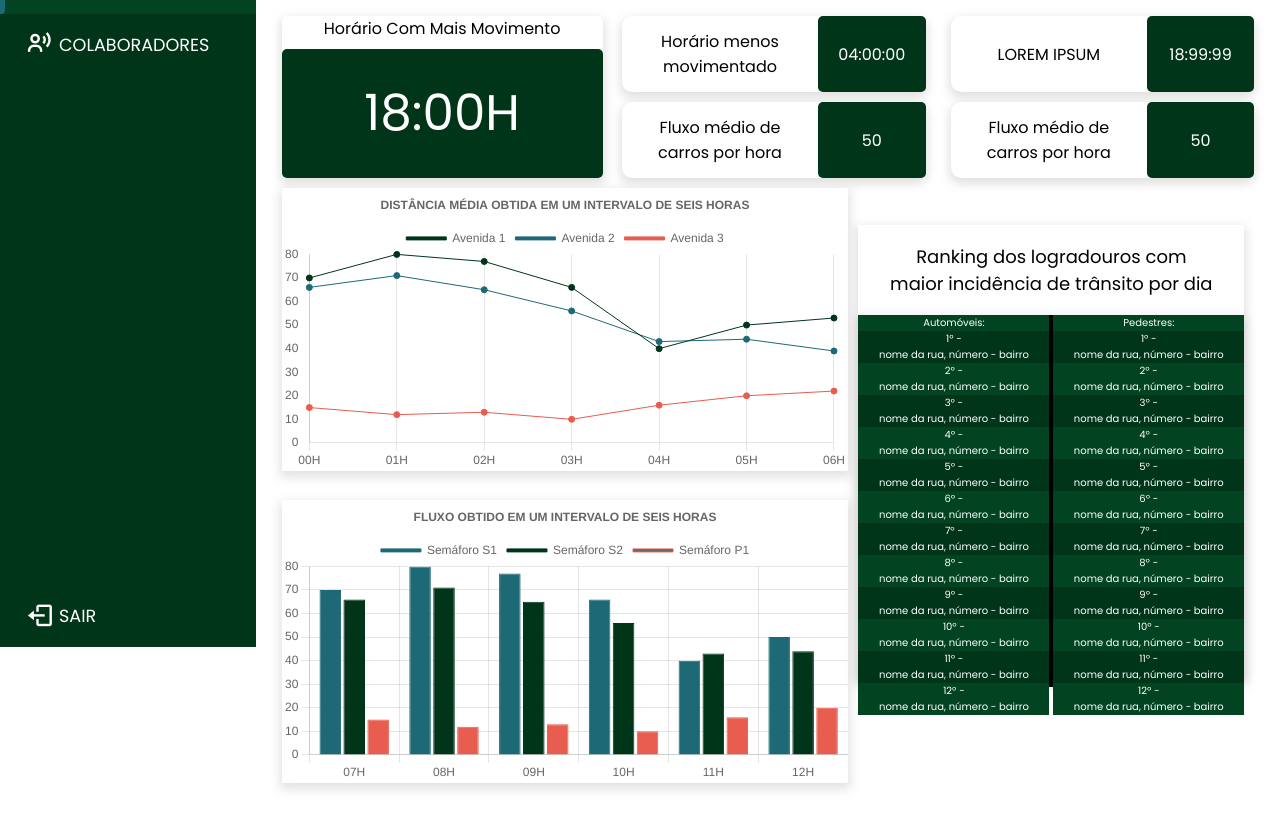
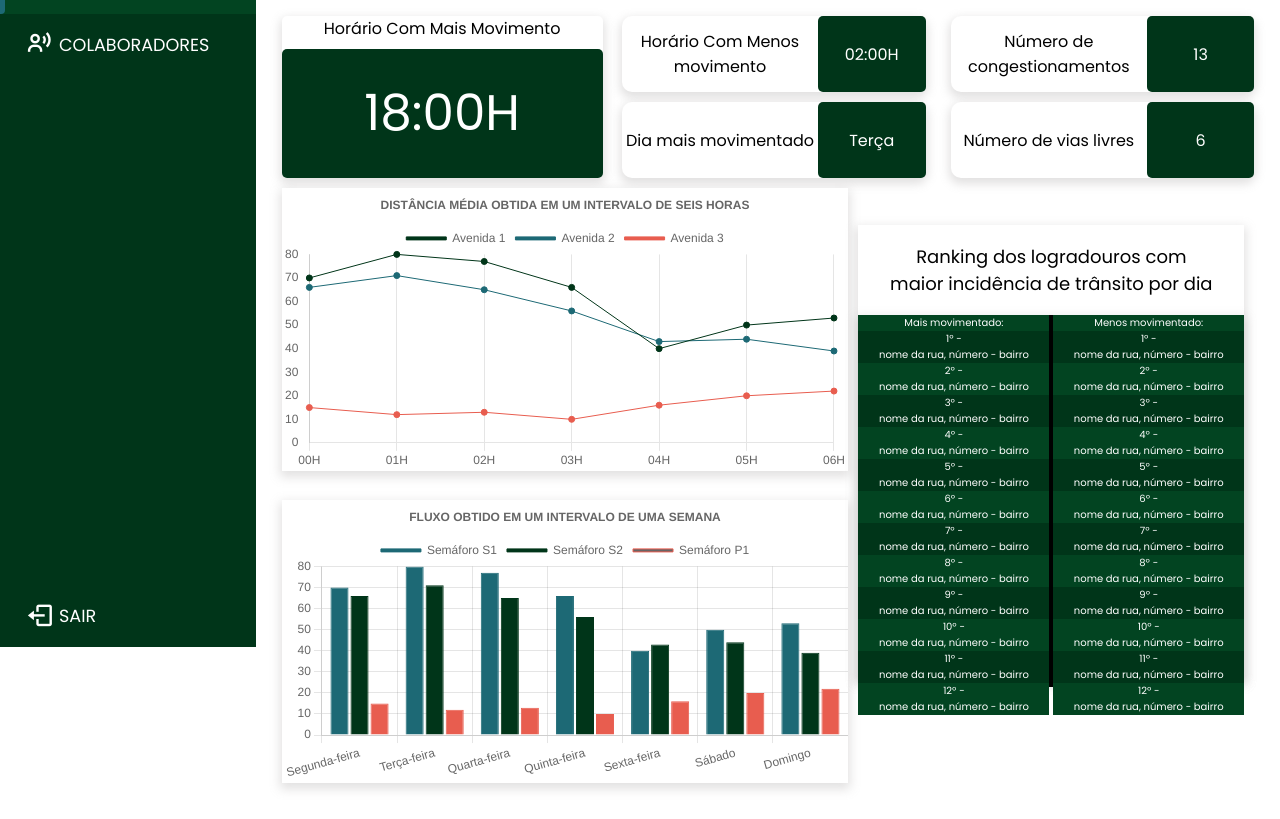
Before and after one commit to Carvalho003/sinal_verde, a plain HTML site: page App/cliente/dashboard.html in a window 1280 px wide. Shown: the part 153-972 px from the top of the page. Drawn offline with nearby package versions, Linux system fonts and the light colour scheme.

Commit message:
Adição da formulação final da dashboard e alteração do texto do card da equipe

```diff
--- a/App/cliente/dashboard.html
+++ b/App/cliente/dashboard.html
@@ -99,21 +99,21 @@
                                 <div class="kpi-item" id="parte_superior_meio">
                                     <div class="box-kpi" id="horario_mais_movimentado2">
                                         <div class="texto_explicativo caso2">
-                                            Horário menos movimentado
+                                            Horário Com Menos movimento
                                         </div>
                                         <div id="caixaPequena">
                                             <div class="valor_hmais2">
-                                                04:00:00
+                                                02:00H
                                             </div>
                                         </div>
                                     </div>
                                     <div class="box-kpi" id="fluxo_medio">
                                         <div class="texto_explicativo caso2">
-                                            Fluxo médio de <br>carros por hora
+                                            Dia mais movimentado
                                         </div>
                                         <div id="caixaPequena" class="fluxo">
                                             <div class="valor_hmais2">
-                                                50
+                                                Terça
                                             </div>
                                         </div>
                                     </div>
@@ -121,21 +121,21 @@
                                 <div class="kpi-item" id="parte_superior_direita">
                                     <div class="box-kpi" id="horario_menos_movimentado">
                                         <div class="texto_explicativo caso2 ">
-                                            LOREM IPSUM
+                                            Número de congestionamentos
                                         </div>
                                         <div id="caixaPequena">
                                             <div class="valor_hmais2">
-                                                18:99:99
+                                                13
                                             </div>
                                         </div>
                                     </div>
                                     <div class="box-kpi" id="velocidade_media">
                                         <div class="texto_explicativo caso2">
-                                            Fluxo médio de <br>carros por hora
+                                            Número de vias livres
                                         </div>
                                         <div id="caixaPequena" class="fluxo">
                                             <div class="valor_hmais2">
-                                                50
+                                                6
                                             </div>
                                         </div>
                                     </div>
@@ -161,7 +161,7 @@
                                     </div>
                                     <div class="ranking_texto">
                                         <div id="ladoesquerdo_ranking">
-                                            <div class="legenda">Automóveis:</div>
+                                            <div class="legenda">Mais movimentado:</div>
                                             <div class="impares">1º - <br> nome da rua, número - bairro</div>
                                             <div class="pares">2º - <br> nome da rua, número - bairro</div>
                                             <div class="impares">3º - <br> nome da rua, número - bairro </div>
@@ -178,7 +178,7 @@
                                         </div>
                                         <div id="divisoria"></div>
                                         <div id="ladodireito_ranking">
-                                            <div class="legenda">Pedestres: </div>
+                                            <div class="legenda">Menos movimentado: </div>
                                             <div class="impares">1º - <br> nome da rua, número - bairro </div>
                                             <div class="pares">2º - <br> nome da rua, número - bairro </div>
                                             <div class="impares">3º - <br> nome da rua, número - bairro </div>
@@ -273,7 +273,7 @@
     new Chart(graficoBarras, {
         type: 'bar', // tipo do gráfico
         data: { // data = todos os valores que serão colocados
-            labels: [ '07H', '08H', '09H', '10H', '11H', '12H'], // array = vetores que serão utilizados na label
+            labels: [ 'Segunda-feira', 'Terça-feira', 'Quarta-feira', 'Quinta-feira', 'Sexta-feira', 'Sábado', 'Domingo'], // array = vetores que serão utilizados na label
             datasets: [{ // métricas do gráfico = linha
                 label: 'Semáforo S1', // nome da linha
                 backgroundColor: '#1D6975',
@@ -302,7 +302,7 @@
             },
             plugins:{
                 title:{
-                    text: 'FLUXO OBTIDO EM UM INTERVALO DE SEIS HORAS',
+                    text: 'FLUXO OBTIDO EM UM INTERVALO DE UMA SEMANA',
                     display:true
                 },
                 legend:{
--- a/Site/js/carrossel-equipe.js
+++ b/Site/js/carrossel-equipe.js
@@ -17,7 +17,7 @@ let dadosColaboradores = {
         foto: 'fotoCaio.png',
         nome: 'Caio Visconti',
         cargo:'Dev Front-End',
-        mensagem: 'Muito divertido e legal, a equipe é boa'
+        mensagem: 'Operar nesse projeto é algo muito significante para mim, trabalho bem feito e uma equipe muito prática e criativa. Um ótimo ambiente para produzir.'
     },
     2:{
         foto: 'raniero.png',
--- a/dat-acqu-ino/package.json
+++ b/dat-acqu-ino/package.json
@@ -15,6 +15,6 @@
   "dependencies": {
     "express": "^4.17.3",
     "mysql2": "^2.3.3",
-    "serialport": "^10.4.0"
+    "serialport": "^10.5.0"
   }
 }
```
Also changed, not shown: dat-acqu-ino/main.js (+7 -7 lines), 1 other file.
